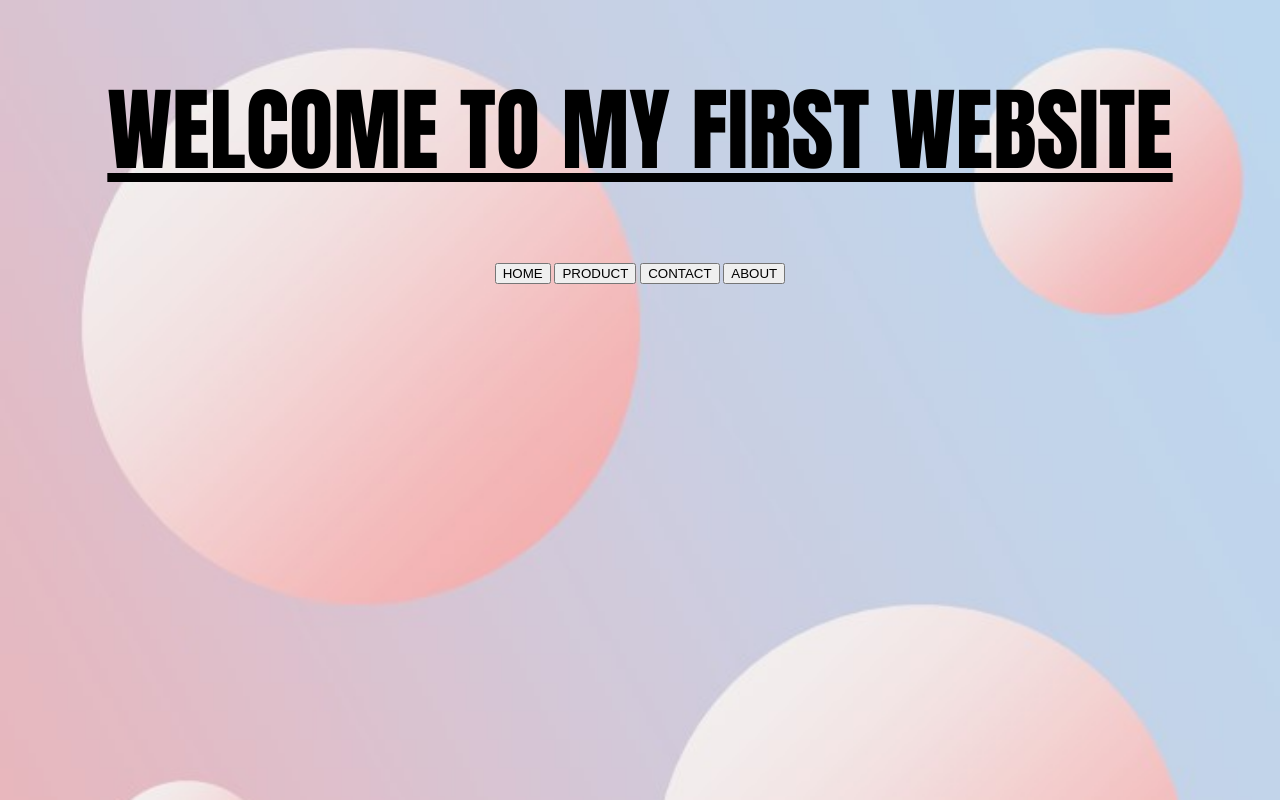
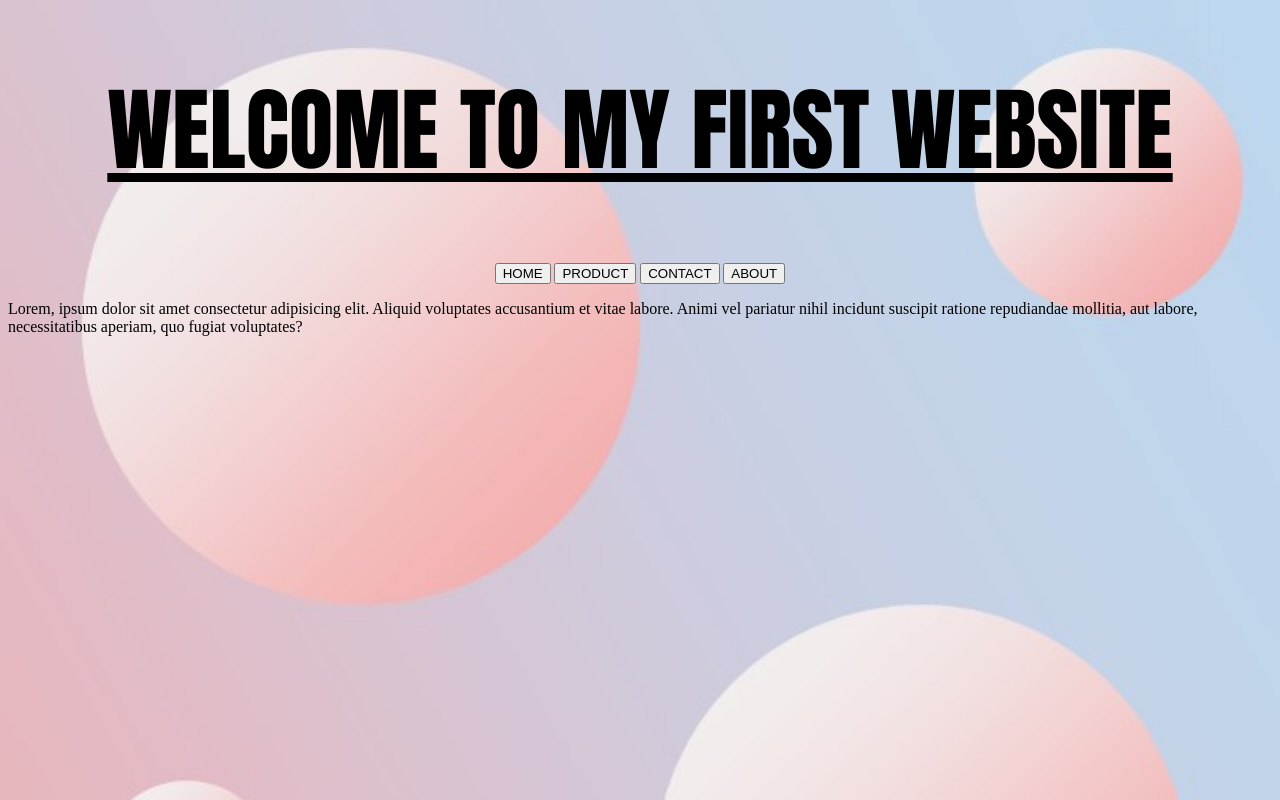
Before and after one commit to NJ-NAIM-YT/nj-naim-yt, a plain HTML site: page index.html in a window 1280 px wide. Drawn offline with Linux system fonts and the light colour scheme.

Commit message:
first button

```diff
--- a/index.html
+++ b/index.html
@@ -14,6 +14,8 @@
     <button> PRODUCT</button>
     <button> CONTACT</button>
     <button> ABOUT</button>
+
     </div>
+    <p>Lorem, ipsum dolor sit amet consectetur adipisicing elit. Aliquid voluptates accusantium et vitae labore. Animi vel pariatur nihil incidunt suscipit ratione repudiandae mollitia, aut labore, necessitatibus aperiam, quo fugiat voluptates?</p>
 </body>
 </html>
```
